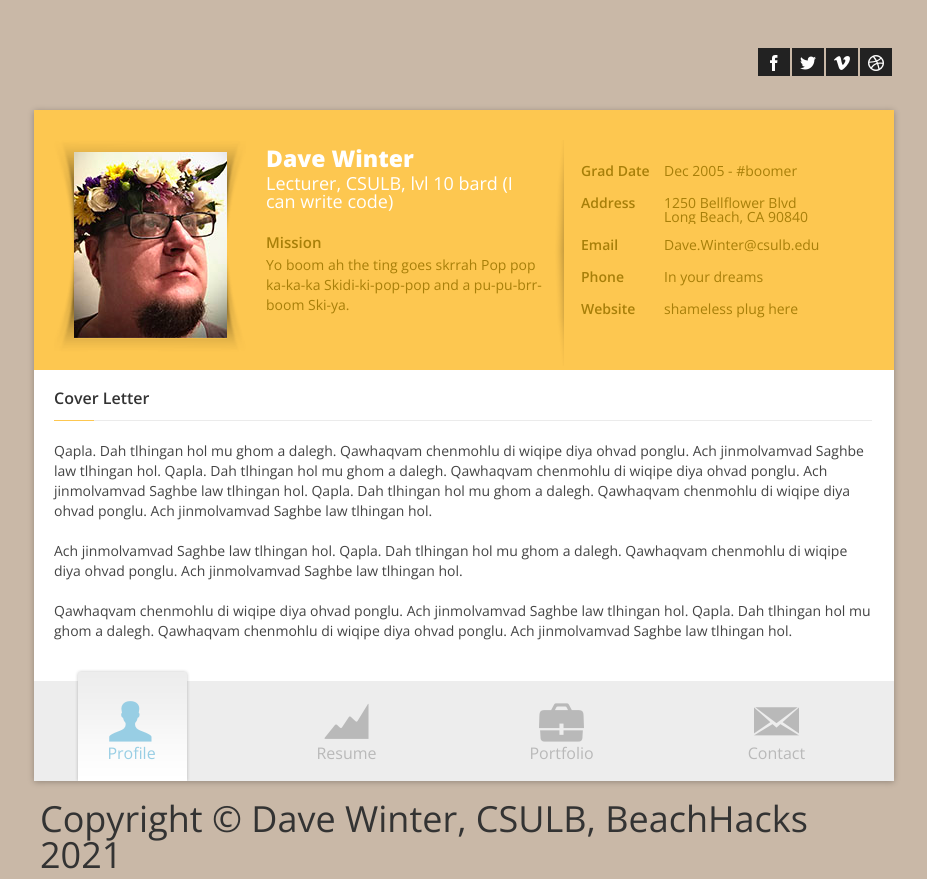
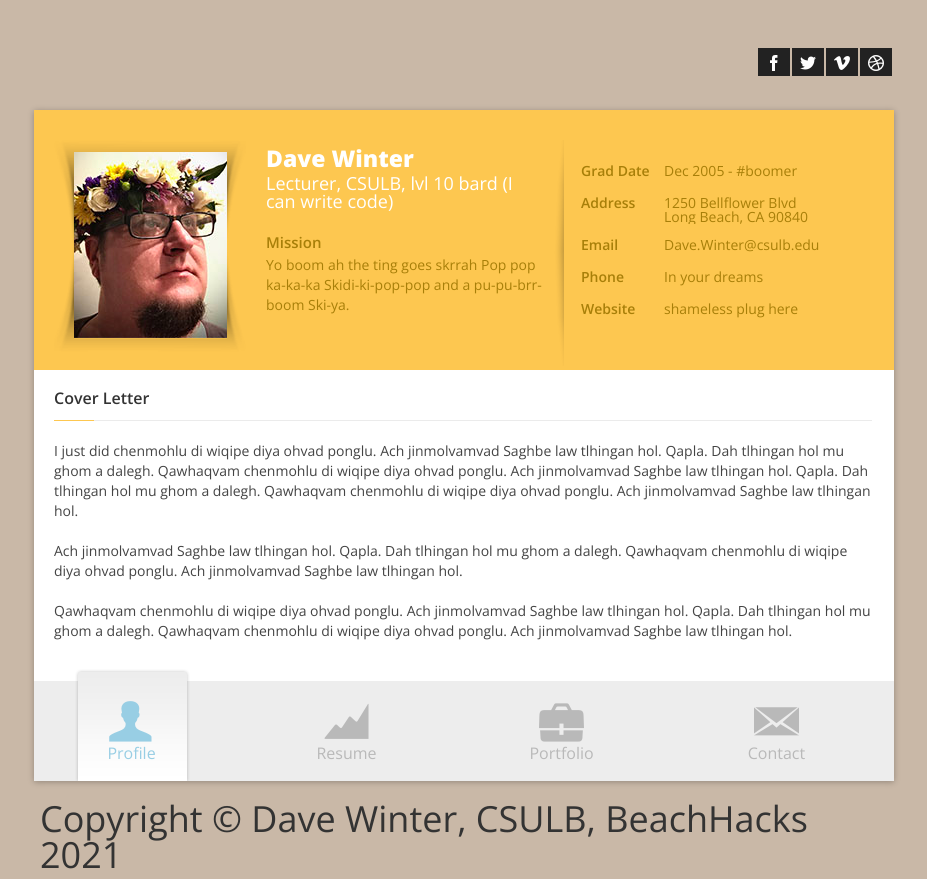
Before and after one commit to dauidus/Github-Workshop-sec-5, a plain HTML site: page index.html in a window 1280 px wide. Shown: the whole page, without its empty margins (176-1103 px from the left). Drawn offline with nearby package versions, Linux system fonts and the light colour scheme; some packages are replaced by stand-ins of ours.

Commit message:
updated index

```diff
--- a/index.html
+++ b/index.html
@@ -86,7 +86,7 @@
                     <div id="blurb">
                         <div class="cover-letter">
                             <h3>Cover Letter</h3>
-                            Qapla. Dah tlhingan hol mu ghom a dalegh.  Qawhaqvam chenmohlu di wiqipe diya ohvad ponglu.  Ach jinmolvamvad Saghbe law tlhingan hol. Qapla. Dah tlhingan hol mu ghom a dalegh.  Qawhaqvam chenmohlu di wiqipe diya ohvad ponglu.  Ach jinmolvamvad Saghbe law tlhingan hol. Qapla. Dah tlhingan hol mu ghom a dalegh.  Qawhaqvam chenmohlu di wiqipe diya ohvad ponglu.  Ach jinmolvamvad Saghbe law tlhingan hol.
+                            I just did chenmohlu di wiqipe diya ohvad ponglu.  Ach jinmolvamvad Saghbe law tlhingan hol. Qapla. Dah tlhingan hol mu ghom a dalegh.  Qawhaqvam chenmohlu di wiqipe diya ohvad ponglu.  Ach jinmolvamvad Saghbe law tlhingan hol. Qapla. Dah tlhingan hol mu ghom a dalegh.  Qawhaqvam chenmohlu di wiqipe diya ohvad ponglu.  Ach jinmolvamvad Saghbe law tlhingan hol.
                             <br><br>
                             Ach jinmolvamvad Saghbe law tlhingan hol. Qapla. Dah tlhingan hol mu ghom a dalegh.  Qawhaqvam chenmohlu di wiqipe diya ohvad ponglu.  Ach jinmolvamvad Saghbe law tlhingan hol.
                             <br><br>
```
